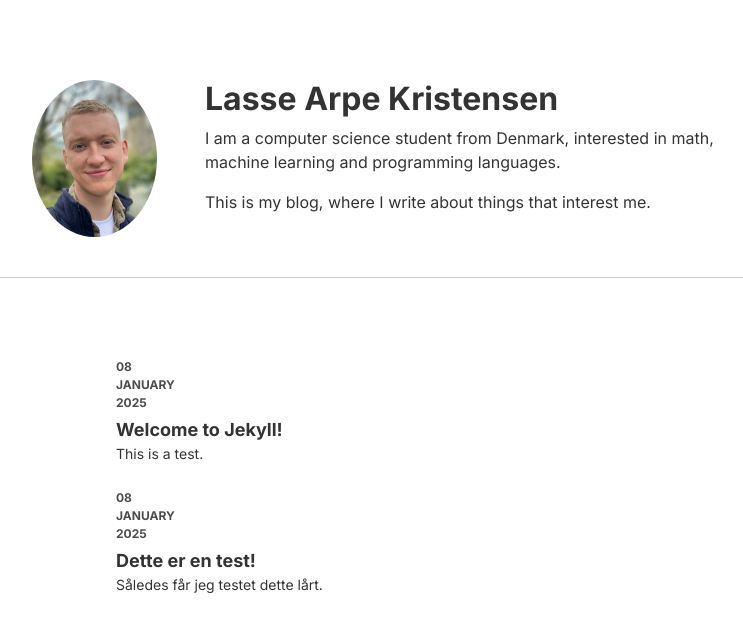
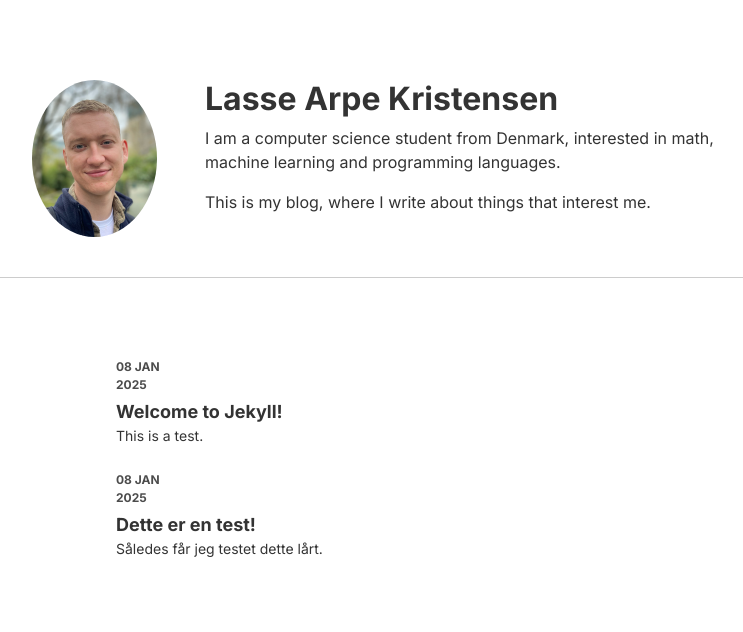
Before and after one commit to lassearpe/lassearpe.github.io_Backend, a Jekyll site: the page built from index.html, in a window 1280 px wide. Shown: the top 632 px of the page, without its empty margins (174-917 px from the left). Built offline with Jekyll 4.4.1, drawn with Linux system fonts in a browser that asks for light colours.

```diff
--- a/index.html
+++ b/index.html
@@ -58,10 +58,10 @@
                 <div class='post-row'>
                     <div class="col-md-1">
                         <p class='post-date'>
-                            {{ post.date | date_to_long_string }}
+                            {{ post.date | date_to_string }}
                         </p>
                     </div>
-                    <div class="col-md-12">
+                    <div class="col-md-11">
                     <p class='post-title'>
                         <a href="{{ post.url }}">
                             {{ post.title }}
```
